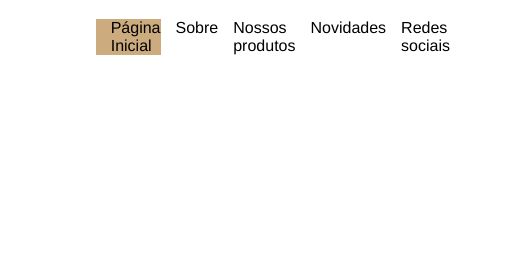
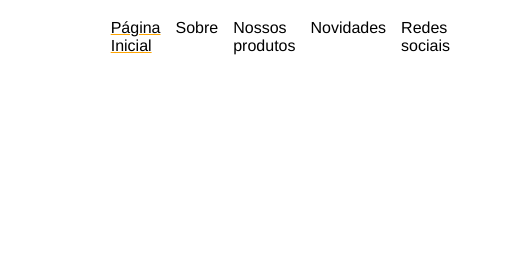
Before and after one commit to giovannafavoreto/The_Coffice, a plain HTML site: page novidades.html in a window 1280 px wide. In both pictures the pointer is over the item "Página Inicial". Shown: the top 280 px of the page, 770-1280 px from the left. Drawn offline with Linux system fonts and the light colour scheme.

Commit message:
Update novidadesstyle.css

```diff
--- a/novidadesstyle.css
+++ b/novidadesstyle.css
@@ -69,7 +69,8 @@ body {
     text-transform: inherit;
   }
   .navbar-menu li:hover{
-    background-color: var(--cor-secundaria);
+     text-decoration:underline;
+    text-decoration-color: orange;
 
 
   }
```
